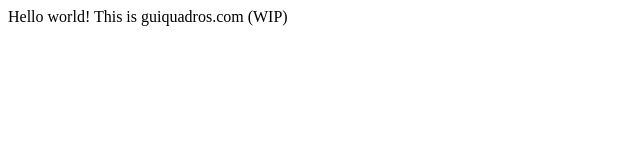
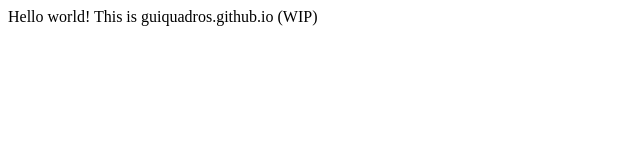
Before and after one commit to Gui-Quadros-TI/guiquadros.github.io, a plain HTML site: page index.html in a window 1280 px wide. Shown: the full height of the page, 0-640 px from the left. Drawn offline with Linux system fonts and the light colour scheme.

Commit message:
Update index.html

```diff
--- a/index.html
+++ b/index.html
@@ -6,6 +6,6 @@
 </head>
 <body>
     Hello world!
-    This is guiquadros.com (WIP)
+    This is guiquadros.github.io (WIP)
 </body>
 </html>
```
